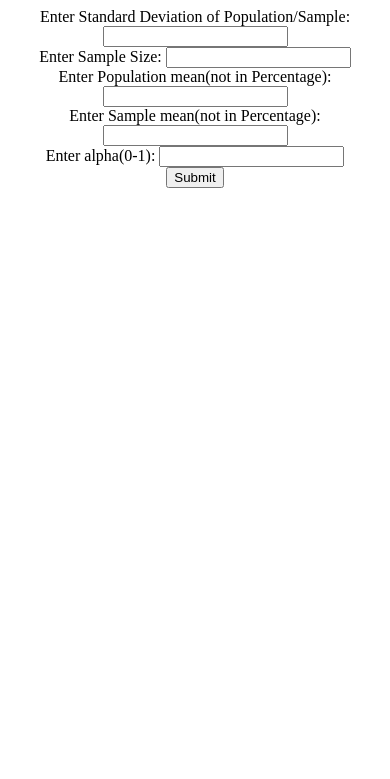
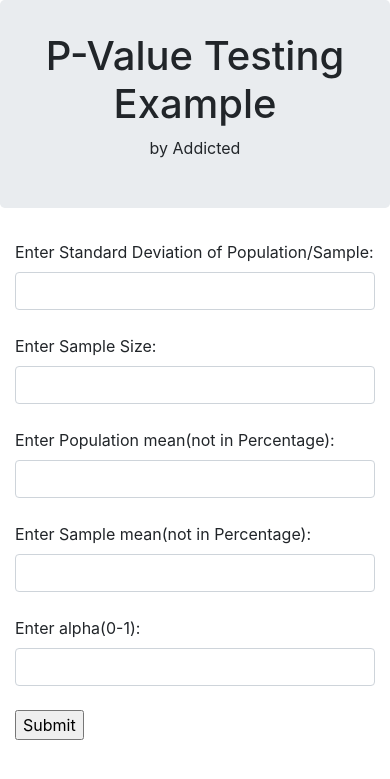
Before and after one commit to Addicted5/p-value-testing, a Flask app: page / in a window 390 px wide. Shown: the top 779 px of the page. Run offline with Flask 2, Linux system fonts and the light colour scheme; some libraries are stand-ins or nearby versions.

Commit message:
template update

```diff
--- a/templates/base.html
+++ b/templates/base.html
@@ -1,15 +1,36 @@
-<center>
-    <form method="POST">
-        <label>Enter Standard Deviation of Population/Sample: </label>
-        <input name='S'><br>
-        <label>Enter Sample Size: </label>
-        <input name='n'><br>
-        <label>Enter Population mean(not in Percentage): </label>
-        <input name='u'><br>
-        <label>Enter Sample mean(not in Percentage): </label>
-        <input name='X'><br>
-        <label>Enter alpha(0-1): </label>
-        <input name='alpha'><br>
-        <input type='submit'>
-    </form>
-</center>
+<!DOCTYPE html>
+<html>
+  <head>
+    <title>P-Value Testing Example</title>
+    <meta name="viewport" content="width=device-width, initial-scale=1">
+    <link rel="stylesheet" href="https://maxcdn.bootstrapcdn.com/bootstrap/4.5.2/css/bootstrap.min.css">
+    <script src="https://ajax.googleapis.com/ajax/libs/jquery/3.5.1/jquery.min.js"></script>
+    <script src="https://cdnjs.cloudflare.com/ajax/libs/popper.js/1.16.0/umd/popper.min.js"></script>
+    <script src="https://maxcdn.bootstrapcdn.com/bootstrap/4.5.2/js/bootstrap.min.js"></script>
+  </head>
+<body>
+    <div class='jumbotron text-center'>
+        <h1>P-Value Testing Example</h1>
+        <p>by Addicted</p>
+    </div>
+    <div class="container-fluid">
+        <div class="row">
+            <div class='col-sm-3'>
+                <form method="POST">
+                    <label>Enter Standard Deviation of Population/Sample: </label>
+                    <input name='S' class="form-control"><br>
+                    <label>Enter Sample Size:                             </label>
+                    <input name='n' class="form-control"><br>
+                    <label>Enter Population mean(not in Percentage):      </label>
+                    <input name='u' class="form-control"><br>
+                    <label>Enter Sample mean(not in Percentage):          </label>
+                    <input name='X' class="form-control"><br>
+                    <label>Enter alpha(0-1):                              </label>
+                    <input name='alpha' class="form-control"><br>
+                    <input type='submit'>
+                </form>
+            </div>
+        </div>
+    </div>
+</body>
+</html>
```
Also changed, not shown: templates/output.html (+43 -21 lines).
